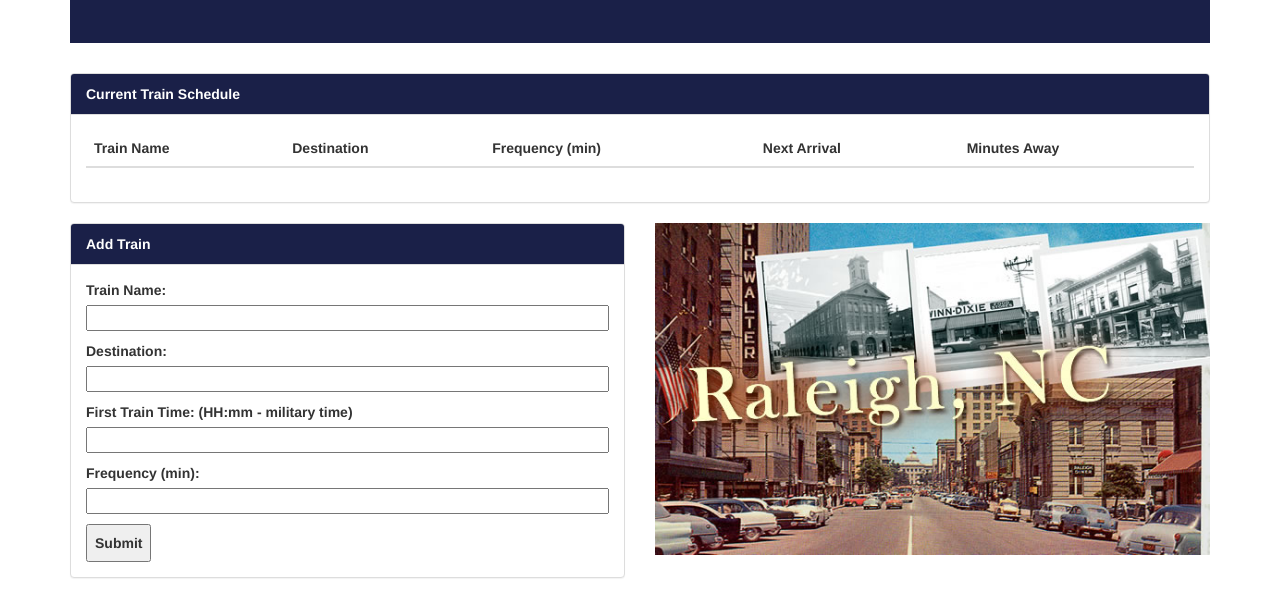
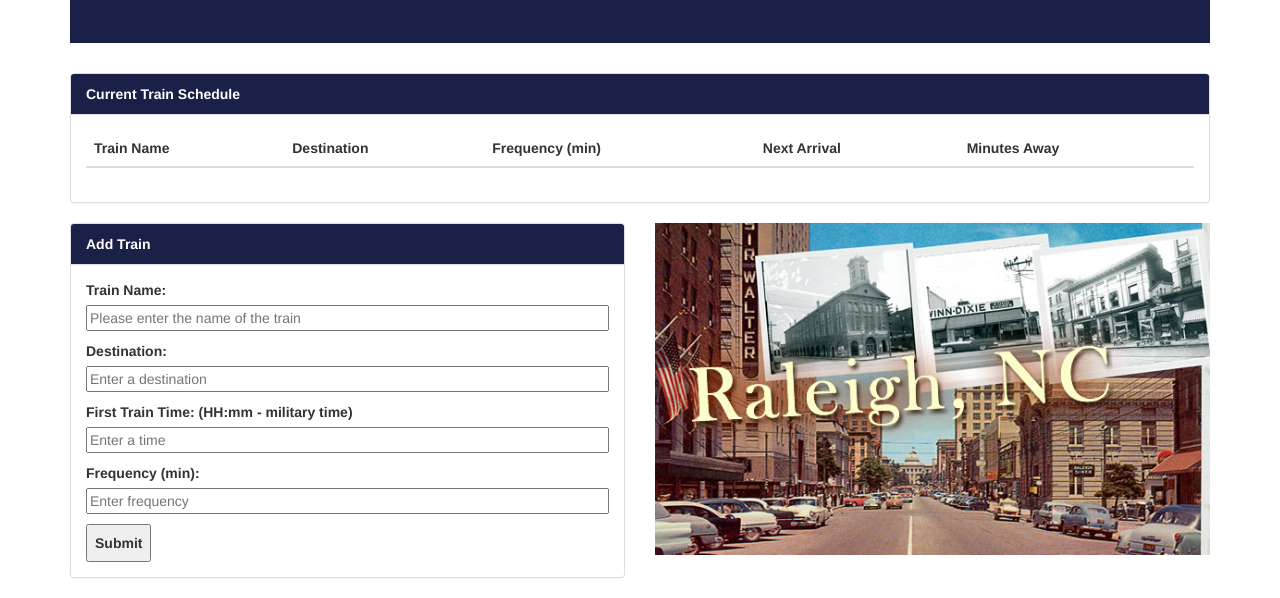
Before and after one commit to dskay3/Train-Activity, a plain HTML site: page index.html in a window 1280 px wide. Shown: the part 473-1071 px from the top of the page. Drawn offline with nearby package versions, Linux system fonts and the light colour scheme; no server answers; a script that the page names is missing.

Commit message:
Added placeholder text for inputs.

```diff
--- a/index.html
+++ b/index.html
@@ -64,22 +64,22 @@
                         <form id="add-form">
                             <div class="inputs">
                                 <label>Train Name: </label>
-                                <input type="text" name="tName" id="train-name">
+                                <input type="text" placeholder="Please enter the name of the train" name="tName" id="train-name">
                             </div>
 
                             <div class="inputs">
                                 <label>Destination: </label>
-                                <input type="text" name="dest" id="train-destination">
+                                <input type="text" name="dest" placeholder="Enter a destination" id="train-destination">
                             </div>
 
                             <div class="inputs">
                                 <label>First Train Time: (HH:mm - military time) </label>
-                                <input type="text" name="iTime" id="train-time">
+                                <input type="text" name="iTime" placeholder="Enter a time" id="train-time">
                             </div>
 
                             <div class="inputs">
                                 <label>Frequency (min): </label>
-                                <input type="number" name="freq" id="train-freq">
+                                <input type="number" name="freq" placeholder="Enter frequency" id="train-freq">
                             </div>
 
                             <button type="submit" class="inputButton" id="add-train-data">Submit</button>
```
